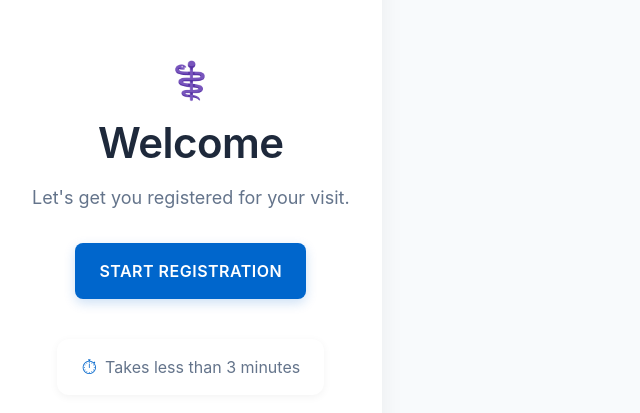
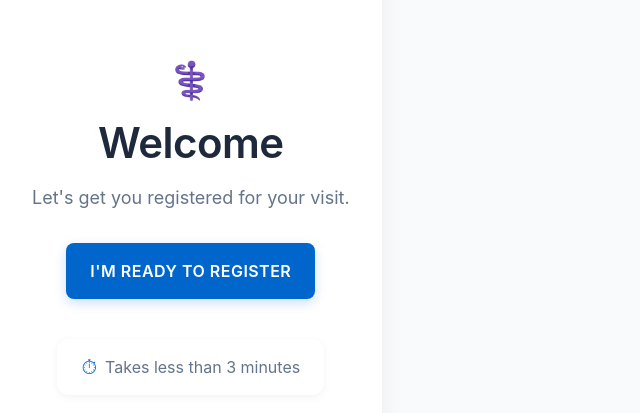
Before and after one commit to general-system-design/vved-frontend, a React (Vite) app: page /register in a window 1280 px wide. Shown: the part 173-586 px from the top of the page, without its empty margins (0-640 px from the left). Built offline with nearby package versions, Linux system fonts and the light colour scheme.

Commit message:
update language

```diff
--- a/src/components/Registration/ConversationalRegistration.tsx
+++ b/src/components/Registration/ConversationalRegistration.tsx
@@ -562,11 +562,11 @@ export const ConversationalRegistration = () => {
           </Title>
           <Subtitle>
             {isEmergency
-              ? "Let's get you registered quickly so we can provide the care you need."
+              ? "We'll now collect some details to help us prepare for your consultation."
               : "Let's get you registered for your visit."}
           </Subtitle>
           <StartButton onClick={startRegistration}>
-            Start Registration
+            I'm ready to register
           </StartButton>
           <EstimatedTime>
             <TimeIcon>⏱</TimeIcon>
```
